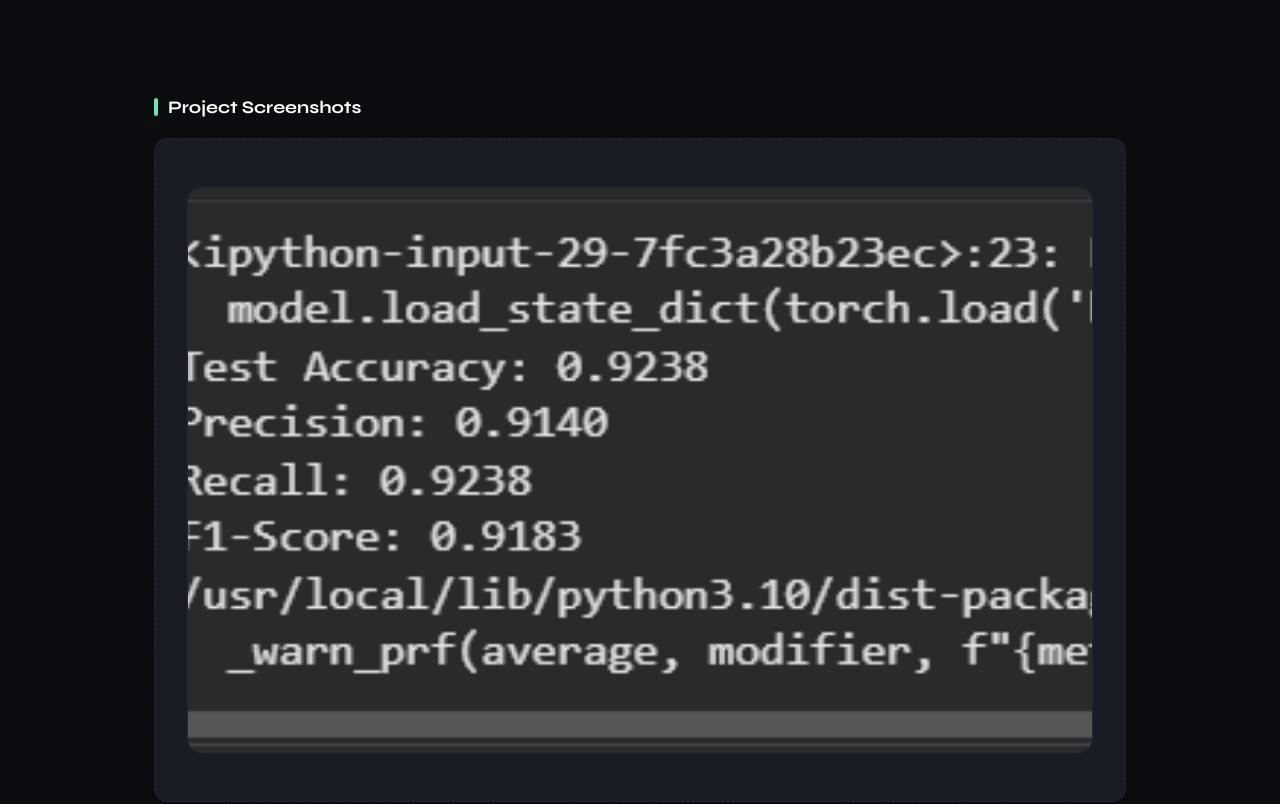
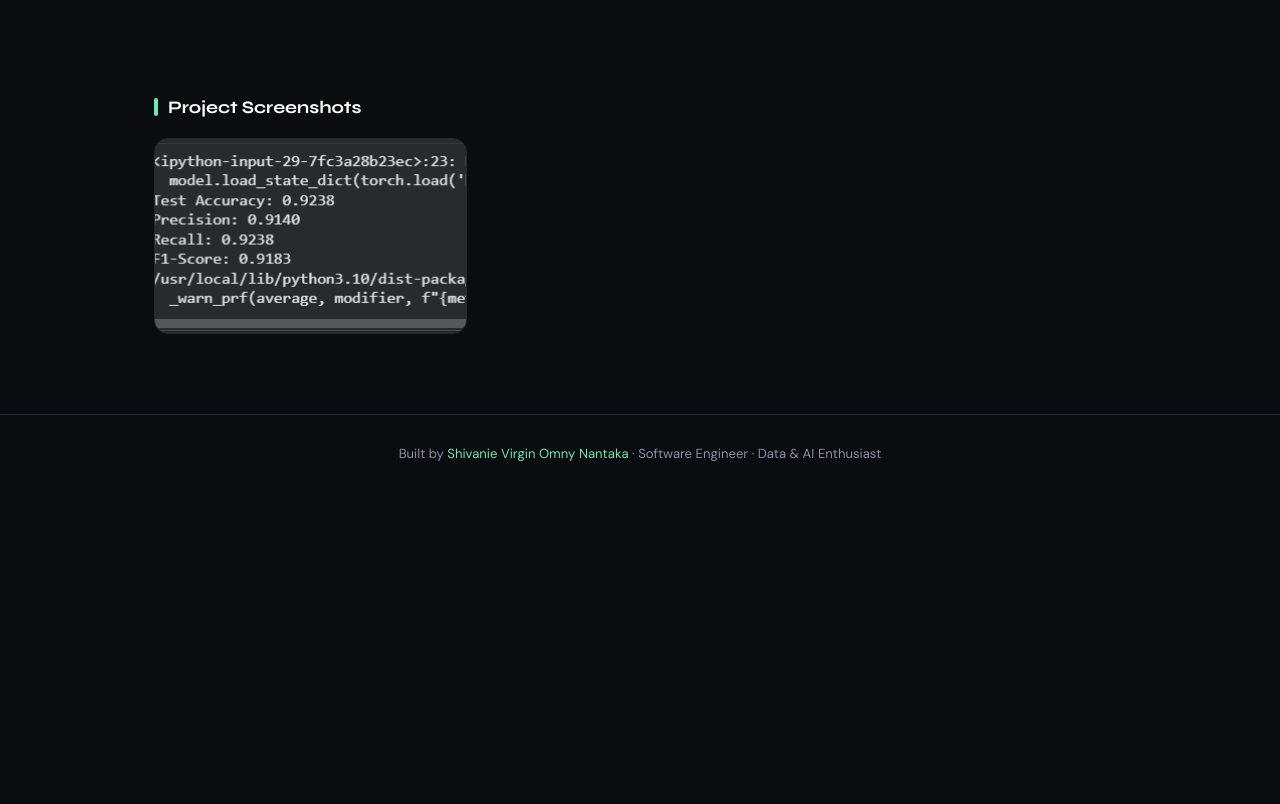
Before and after one commit to nantakashiv/My-New-Portfolio, a plain HTML site: page projects/gat-atm.html in a window 1280 px wide. Shown: the part 1520-2324 px from the top of the page. After the commit the page ends 2012 px from the top, so only its background shows below. Drawn offline with Linux system fonts and the light colour scheme.

Commit message:
fix the project photo

```diff
--- a/projects/gat-atm.html
+++ b/projects/gat-atm.html
@@ -122,10 +122,8 @@
     <div class="gallery-item"><img src="../assets/gat-atm-3.png" alt="Prediction output"></div>
     -->
 
-    <div class="gallery-empty">
-      <div class="gallery-item">
-        <img src="../assets/1.png" alt="ATM Dashboard">
-      </div>
+    <div class="gallery-item">
+      <img src="../assets/1.png" alt="ATM Dashboard">
     </div>
 
   </div>
```
